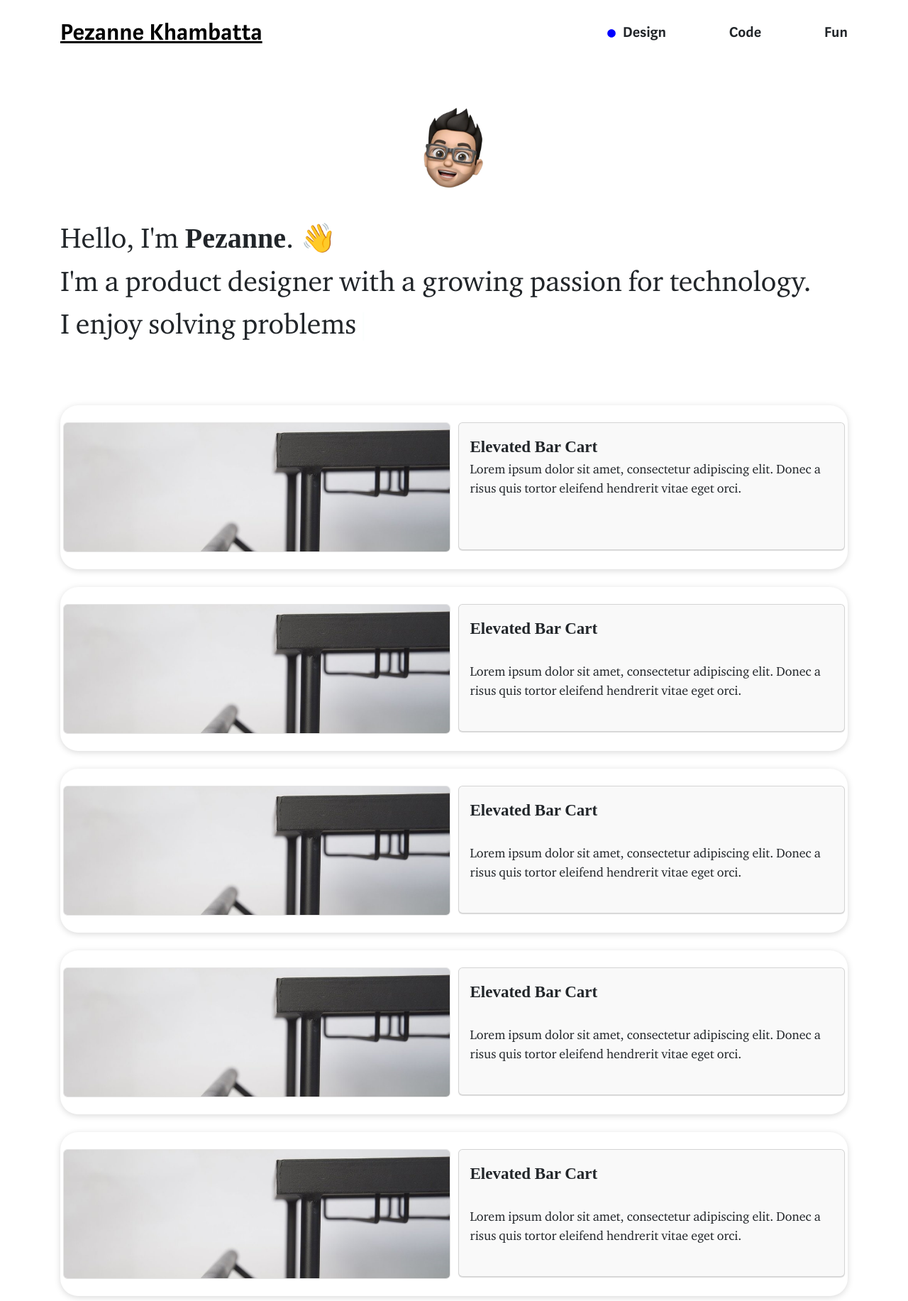
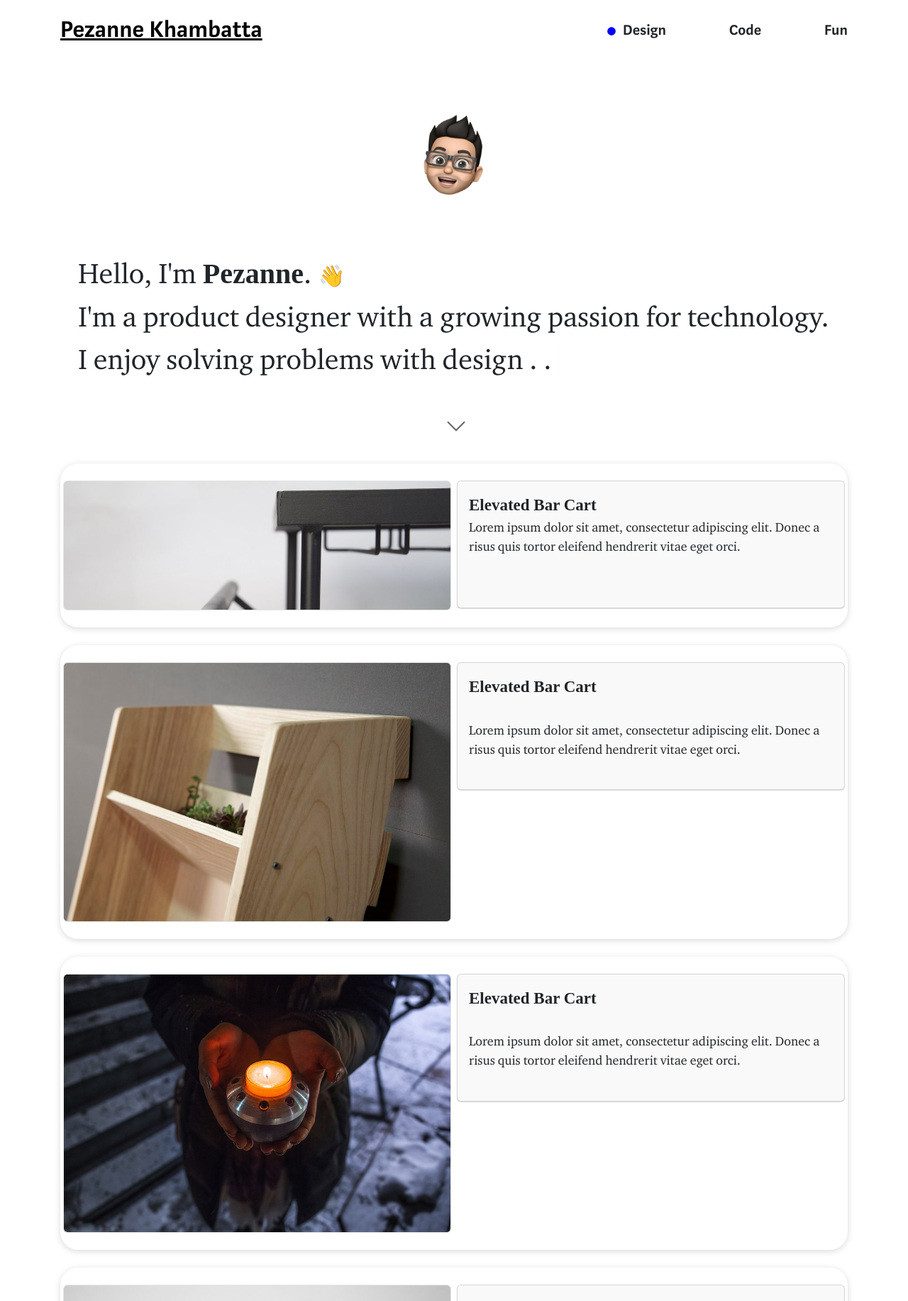
Before and after one commit to pkhambat1/DesignWebsite, a PHP site: page / in a window 1280 px wide. Shown: the top 1833 px of the page at 71% size. Run offline with PHP 8.4, Linux system fonts and the light colour scheme; some libraries are stand-ins or nearby versions; some web fonts are replaced.

Commit message:
hover and shadows perfected. Dummy content added

```diff
--- a/css/site.css
+++ b/css/site.css
@@ -203,12 +203,17 @@ span {
   font-family: medium-content-serif-font;
 }
 
+.intro {
+  padding-left: 40px;
+  padding-right: 40px;
+}
+
 .intro span {
   font-size: 40px;
 }
 
 span.emoji {
-  font-size: 40px;
+  font-size: 30px;
   margin-bottom: 20px;
   padding-left: 10px;
 }
@@ -298,8 +303,8 @@ span.emoji {
   background-size: cover;
   background-repeat: no-repeat;
   margin: auto;
-  margin-bottom: 20px;
-  margin-top: 20px;
+  margin-bottom: 60px;
+  margin-top: 30px;
 }
 
 .page-footer {
@@ -322,7 +327,7 @@ span.emoji {
   /*padding-top: 10px;*/
 }
 
-#logo:hover, #hamburger:hover {
+#logo:hover {
   color: rgba(0,0,0,.7);
 }
 
@@ -334,7 +339,7 @@ span.emoji {
   transition: .2s ease-in;
   /*background: #20D188;*/
   background: white;
-  padding: 10px 5px;
+  padding: 16px 5px;
 }
 
 .navbar-light .navbar-brand, .navbar-light .navbar-nav .nav-link, .navbar-light .navbar-nav .nav-link.active {
@@ -349,15 +354,8 @@ span.emoji {
 .nav-link {
   font-weight: 700;
   font-size: 22px;
-  padding-top: 10px;
-  padding-left: 0;
-  padding-right: 0;
+  padding: 0px 0px 0px 0px;
 }
-
-/*.nav-link:hover {
-  text-decoration: underline;
-  transition: 0.2s;
-}*/
 
 .fa-circle {
   color: blue;
@@ -390,9 +388,11 @@ span.emoji {
   padding: 1.5rem 0 .25rem 0;
   margin-bottom: 25px;
   transition: .4s;
+  position: relative;
+  top: 0;
 }
   .rect:hover {
-    margin-bottom: 30px;
+    top: -5px;
     box-shadow: 0px 4px 18px 5px rgba(0,0,0,.15);
   }
 
@@ -522,3 +522,77 @@ button:focus {
 div.col-12 {
   transition: .4s;
 }
+
+*,
+:after,
+:before {
+  box-sizing: border-box;
+  margin: 0;
+  padding: 0;
+}
+
+section {
+  height: 100vh;
+  width: 100%;
+  display: table;
+
+}
+
+.scroll-down {
+  opacity: 1;
+  -webkit-transition: all .5s ease-in 3s;
+  transition: all .5s ease-in 3s;
+}
+
+.scroll-down {
+  position: relative;
+  bottom: -50px;
+  left: 50%;
+  margin-left: -16px;
+  display: block;
+  width: 32px;
+  height: 32px;
+  /* border: 2px solid #000; */
+  background-size: 14px auto;
+  border-radius: 50%;
+  z-index: 2;
+  -webkit-animation: bounce 2s infinite 2s;
+  animation: bounce 2s infinite 2s;
+  -webkit-transition: all .2s ease-in;
+  transition: all .2s ease-in;
+}
+
+.scroll-down:before {
+    position: absolute;
+    top: calc(50% - 8px);
+    left: calc(50% - 6px);
+    transform: rotate(-45deg);
+    display: block;
+    width: 18px;
+    height: 18px;
+    content: "";
+    border: 2px solid rgba(0,0,0,.6);
+    border-width: 0px 0 2px 2px;
+}
+
+@keyframes bounce {
+  0%,
+  100%,
+  20%,
+  50%,
+  80% {
+    -webkit-transform: translateY(0);
+    -ms-transform: translateY(0);
+    transform: translateY(0);
+  }
+  40% {
+    -webkit-transform: translateY(-10px);
+    -ms-transform: translateY(-10px);
+    transform: translateY(-10px);
+  }
+  60% {
+    -webkit-transform: translateY(-5px);
+    -ms-transform: translateY(-5px);
+    transform: translateY(-5px);
+  }
+}
--- a/index.html
+++ b/index.html
@@ -21,6 +21,7 @@
 
 	<!-- Fonts -->
 	<link href="https://fonts.googleapis.com/css?family=Lato:400,700|Montserrat:400,700|Open+Sans:400,700|Oswald|Raleway:400,700|Roboto:400,700&display=swap&subset=cyrillic" rel="stylesheet">
+	<script src="https://use.fontawesome.com/releases/v5.0.8/js/all.js"></script>
 
 	<!--Favicon-->
 	<link rel="shortcut icon" type="img/png" href="img/favicon.png">
@@ -28,19 +29,25 @@
 	<!-- Main Stylesheet -->
 	<link rel="stylesheet" href="css/site.css">
 
-	<script src="https://use.fontawesome.com/releases/v5.0.8/js/all.js"></script>
+	<!-- Typed -->
 	<script src="typed.js"></script>
+
+	<!-- Main Scripts -->
 	<script type="text/javascript" src="js/index.js"></script>
+
+	<!-- Carousel Scripts -->
+	<script type="text/javascript" src="js/content-carousel.js"></script>
 
 
 </head>
 
 <body>
+
+	<!-- Navbar -->
 	<main class="page landing-page">
 		<div class="portfolio-block">
 			<header>
 				<nav class="navbar navbar-light navbar-expand-lg fixed-top portfolio-navbar">
-					<!-- <div class="container-fluid"> -->
 					<div class="container">
 						<a class="nav-link logo" id="logo" href="index.html"><u>Pezanne Khambatta</u></a>
 						<button data-toggle="collapse" class="navbar-toggler" data-target="#navbarNav"><span class="sr-only">Toggle navigation</span><i class="fas fa-bars" id="hamburger"></i></button>
@@ -75,11 +82,13 @@
 		</div>
 	</main>
 
+	<!-- Avatar -->
 	<div class="container-fluid">
 		<div class="avatar" style="background-image:url('img/pezanne-memoji.png');"></div>
 	</div>
+
+	<!-- Intro -->
 	<div class="container">
-		<div class="about-me">
 		<div class="row justify-content-center">
 			<div class="col-12 text-left intro">
 				<span> Hello, I&#39;m <strong>Pezanne</strong>.</span><span class="emoji">👋</span><br />
@@ -87,13 +96,16 @@
 				<span> I enjoy solving problems<span id="typing"></span>
 
 			</div>
+			<div class="col-12">
+				<!-- Scroll Arrow -->
+				<a href="#" class="scroll-down" address="true"></a>
+			</div>
 
 		</div>
-		</div>
-	</div>
+
 	</div>
 
-<div class="container">
+	<div class="container scrollTo">
 		<div class="portfolio-block projects-cards">
 			<div class="row">
 				<div class="col-12">
@@ -113,164 +125,6 @@
 
 							<div class="item pl-1 pr-1">
 								<img src="img/elevated-bar-cart/EB2.jpg">
-						</div>
-						<div class="item">
-							<div class="textDescription mb-2">
-								<p>Lorem ipsum dolor sit amet, consectetur adipiscing elit.
-									Donec a risus quis tortor eleifend hendrerit vitae eget orci.
-									Curabitur sit amet diam quis dolor consectetur elementum ut mollis nibh.
-									In vel justo in nulla ornare rhoncus in nec arcu.
-									Nulla porta risus et convallis cursus.
-								</p>
-							</div>
-							<div class="textDescription">
-								<p>Lorem ipsum dolor sit amet, consectetur adipiscing elit.
-									Donec a risus quis tortor eleifend hendrerit vitae eget orci.
-									Curabitur sit amet diam quis dolor consectetur elementum ut mollis nibh.
-									In vel justo in nulla ornare rhoncus in nec arcu.
-									Nulla porta risus et convallis cursus.
-								</p>
-							</div>
-						</div>
-						<div class="item ">
-							<div class="pl-1 mb-2">
-								<img src="img/elevated-bar-cart/EB1.jpg">
-							</div>
-							<div class="textDescription">
-								<p>
-									In vel justo in nulla ornare rhoncus in nec arcu.
-									Nulla porta risus et convallis cursus.
-								</p>
-							</div>
-						</div>
-						<div class="item">
-							<div class="textDescription mb-2">
-								<p>
-									Lorem ipsum dolor sit amet, consectetur adipiscing elit.
-									Donec a risus quis tortor eleifend hendrerit vitae eget orci.
-								</p>
-							</div>
-							<div class="pl-1">
-								<img src="img/elevated-bar-cart/EB3.png">
-							</div>
-						</div>
-						<div class="item">
-							<div class="pl-1 mb-2">
-								<img src="img/elevated-bar-cart/EB_T_16_9.jpg">
-
-							</div>
-							<div class="textDescription mb-2">
-								<p>
-									Curabitur sit amet diam quis dolor consectetur elementum ut mollis nibh.
-									In vel justo in nulla ornare rhoncus in nec arcu.
-									Nulla porta risus et convallis cursus.
-								</p>
-							</div>
-							<div class="textDescription">
-								<p>Lorem ipsum dolor sit amet, consectetur adipiscing elit.
-									Donec a risus quis tortor eleifend hendrerit vitae eget orci.
-								</p>
-							</div>
-						</div>
-					</div>
-				</div>
-			</div>
-			<div class="col-12">
-				<div class="rect">
-					<div class="owl-carousel owl-theme">
-						<div class="item pl-1 pr-1">
-							<img src="img/elevated-bar-cart/EB_T_16_9.jpg">
-						</div>
-						<div class="item">
-							<div class="textDescription titleCaption">
-								<span><strong>Elevated Bar Cart</strong></span><br /><br />
-								<p>Lorem ipsum dolor sit amet, consectetur adipiscing elit.
-									Donec a risus quis tortor eleifend hendrerit vitae eget orci.
-								</p>
-							</div>
-						</div>
-
-						<div class="item pl-1 pr-1">
-							<img src="img/elevated-bar-cart/EB1.jpg">
-						</div>
-						<div class="item">
-							<div class="textDescription mb-2">
-								<p>Lorem ipsum dolor sit amet, consectetur adipiscing elit.
-									Donec a risus quis tortor eleifend hendrerit vitae eget orci.
-									Curabitur sit amet diam quis dolor consectetur elementum ut mollis nibh.
-									In vel justo in nulla ornare rhoncus in nec arcu.
-									Nulla porta risus et convallis cursus.
-								</p>
-							</div>
-							<div class="textDescription">
-								<p>Lorem ipsum dolor sit amet, consectetur adipiscing elit.
-									Donec a risus quis tortor eleifend hendrerit vitae eget orci.
-									Curabitur sit amet diam quis dolor consectetur elementum ut mollis nibh.
-									In vel justo in nulla ornare rhoncus in nec arcu.
-									Nulla porta risus et convallis cursus.
-								</p>
-							</div>
-						</div>
-						<div class="item ">
-							<div class="pl-1 mb-2">
-								<img src="img/elevated-bar-cart/EB2.jpg">
-							</div>
-							<div class="textDescription">
-								<p>
-									In vel justo in nulla ornare rhoncus in nec arcu.
-									Nulla porta risus et convallis cursus.
-								</p>
-							</div>
-						</div>
-						<div class="item">
-							<div class="textDescription mb-2">
-								<p>
-									Lorem ipsum dolor sit amet, consectetur adipiscing elit.
-									Donec a risus quis tortor eleifend hendrerit vitae eget orci.
-								</p>
-							</div>
-							<div class="pl-1">
-								<img src="img/elevated-bar-cart/EB3.png">
-							</div>
-						</div>
-						<div class="item">
-							<div class="pl-1 mb-2">
-								<img src="img/elevated-bar-cart/EB_T_16_9.jpg">
-
-							</div>
-							<div class="textDescription mb-2">
-								<p>
-									Curabitur sit amet diam quis dolor consectetur elementum ut mollis nibh.
-									In vel justo in nulla ornare rhoncus in nec arcu.
-									Nulla porta risus et convallis cursus.
-								</p>
-							</div>
-							<div class="textDescription">
-								<p>Lorem ipsum dolor sit amet, consectetur adipiscing elit.
-									Donec a risus quis tortor eleifend hendrerit vitae eget orci.
-								</p>
-							</div>
-						</div>
-					</div>
-				</div>
-			</div>
-			<div class="col-12">
-				<div class="rect">
-					<div class="owl-carousel owl-theme">
-						<div class="item pl-1 pr-1">
-							<img src="img/elevated-bar-cart/EB_T_16_9.jpg">
-						</div>
-						<div class="item">
-							<div class="textDescription titleCaption">
-								<span><strong>Elevated Bar Cart</strong></span><br /><br />
-								<p>Lorem ipsum dolor sit amet, consectetur adipiscing elit.
-									Donec a risus quis tortor eleifend hendrerit vitae eget orci.
-								</p>
-							</div>
-						</div>
-
-						<div class="item pl-1 pr-1">
-							<img src="img/elevated-bar-cart/EB1.jpg">
 							</div>
 							<div class="item">
 								<div class="textDescription mb-2">
@@ -337,7 +191,7 @@
 					<div class="rect">
 						<div class="owl-carousel owl-theme">
 							<div class="item pl-1 pr-1">
-							<img src="img/elevated-bar-cart/EB_T_16_9.jpg">
+								<img src="img/leaning-planter/LP1.jpg">
 							</div>
 							<div class="item">
 								<div class="textDescription titleCaption">
@@ -349,7 +203,7 @@
 							</div>
 
 							<div class="item pl-1 pr-1">
-							<img src="img/elevated-bar-cart/EB1.jpg">
+								<img src="img/leaning-planter/LP2.jpg">
 							</div>
 							<div class="item">
 								<div class="textDescription mb-2">
@@ -371,7 +225,7 @@
 							</div>
 							<div class="item ">
 								<div class="pl-1 pr-1 mb-2">
-								<img src="img/elevated-bar-cart/EB1.jpg">
+									<img src="img/leaning-planter/LP3.jpg">
 								</div>
 								<div class="textDescription">
 									<p>
@@ -388,12 +242,170 @@
 									</p>
 								</div>
 								<div class="pl-1 pr-1">
-								<img src="img/elevated-bar-cart/EB3.png">
+									<img src="img/leaning-planter/LP4.png">
 								</div>
 							</div>
 							<div class="item">
 								<div class="pl-1 pr-1 mb-2">
-								<img src="img/elevated-bar-cart/EB_T_16_9.jpg">
+									<img src="img/leaning-planter/LP5.jpg">
+
+								</div>
+								<div class="textDescription mb-2">
+									<p>
+										Curabitur sit amet diam quis dolor consectetur elementum ut mollis nibh.
+										In vel justo in nulla ornare rhoncus in nec arcu.
+										Nulla porta risus et convallis cursus.
+									</p>
+								</div>
+								<div class="textDescription">
+									<p>Lorem ipsum dolor sit amet, consectetur adipiscing elit.
+										Donec a risus quis tortor eleifend hendrerit vitae eget orci.
+									</p>
+								</div>
+							</div>
+						</div>
+					</div>
+				</div>
+				<div class="col-12">
+					<div class="rect">
+						<div class="owl-carousel owl-theme">
+							<div class="item pl-1 pr-1">
+								<img src="img/tea-light-candle-holder/TL1.jpg">
+							</div>
+							<div class="item">
+								<div class="textDescription titleCaption">
+									<span><strong>Elevated Bar Cart</strong></span><br /><br />
+									<p>Lorem ipsum dolor sit amet, consectetur adipiscing elit.
+										Donec a risus quis tortor eleifend hendrerit vitae eget orci.
+									</p>
+								</div>
+							</div>
+
+							<div class="item pl-1 pr-1">
+								<img src="img/tea-light-candle-holder/TL2.png">
+							</div>
+							<div class="item">
+								<div class="textDescription mb-2">
+									<p>Lorem ipsum dolor sit amet, consectetur adipiscing elit.
+										Donec a risus quis tortor eleifend hendrerit vitae eget orci.
+										Curabitur sit amet diam quis dolor consectetur elementum ut mollis nibh.
+										In vel justo in nulla ornare rhoncus in nec arcu.
+										Nulla porta risus et convallis cursus.
+									</p>
+								</div>
+								<div class="textDescription">
+									<p>Lorem ipsum dolor sit amet, consectetur adipiscing elit.
+										Donec a risus quis tortor eleifend hendrerit vitae eget orci.
+										Curabitur sit amet diam quis dolor consectetur elementum ut mollis nibh.
+										In vel justo in nulla ornare rhoncus in nec arcu.
+										Nulla porta risus et convallis cursus.
+									</p>
+								</div>
+							</div>
+							<div class="item ">
+								<div class="pl-1 pr-1 mb-2">
+									<img src="img/tea-light-candle-holder//TL3.jpg">
+								</div>
+								<div class="textDescription">
+									<p>
+										In vel justo in nulla ornare rhoncus in nec arcu.
+										Nulla porta risus et convallis cursus.
+									</p>
+								</div>
+							</div>
+							<div class="item">
+								<div class="textDescription mb-2">
+									<p>
+										Lorem ipsum dolor sit amet, consectetur adipiscing elit.
+										Donec a risus quis tortor eleifend hendrerit vitae eget orci.
+									</p>
+								</div>
+								<div class="pl-1 pr-1">
+									<img src="img/tea-light-candle-holder/TL4.jpg">
+								</div>
+							</div>
+							<div class="item">
+								<div class="pl-1 pr-1 mb-2">
+									<img src="img/tea-light-candle-holder/TL5.png">
+
+								</div>
+								<div class="textDescription mb-2">
+									<p>
+										Curabitur sit amet diam quis dolor consectetur elementum ut mollis nibh.
+										In vel justo in nulla ornare rhoncus in nec arcu.
+										Nulla porta risus et convallis cursus.
+									</p>
+								</div>
+								<div class="textDescription">
+									<p>Lorem ipsum dolor sit amet, consectetur adipiscing elit.
+										Donec a risus quis tortor eleifend hendrerit vitae eget orci.
+									</p>
+								</div>
+							</div>
+						</div>
+					</div>
+				</div>
+				<div class="col-12">
+					<div class="rect">
+						<div class="owl-carousel owl-theme">
+							<div class="item pl-1 pr-1">
+								<img src="img/buckle-end-table/BT1.png">
+							</div>
+							<div class="item">
+								<div class="textDescription titleCaption">
+									<span><strong>Elevated Bar Cart</strong></span><br /><br />
+									<p>Lorem ipsum dolor sit amet, consectetur adipiscing elit.
+										Donec a risus quis tortor eleifend hendrerit vitae eget orci.
+									</p>
+								</div>
+							</div>
+
+							<div class="item pl-1 pr-1">
+								<img src="img/buckle-end-table/BT2.png">
+							</div>
+							<div class="item">
+								<div class="textDescription mb-2">
+									<p>Lorem ipsum dolor sit amet, consectetur adipiscing elit.
+										Donec a risus quis tortor eleifend hendrerit vitae eget orci.
+										Curabitur sit amet diam quis dolor consectetur elementum ut mollis nibh.
+										In vel justo in nulla ornare rhoncus in nec arcu.
+										Nulla porta risus et convallis cursus.
+									</p>
+								</div>
+								<div class="textDescription">
+									<p>Lorem ipsum dolor sit amet, consectetur adipiscing elit.
+										Donec a risus quis tortor eleifend hendrerit vitae eget orci.
+										Curabitur sit amet diam quis dolor consectetur elementum ut mollis nibh.
+										In vel justo in nulla ornare rhoncus in nec arcu.
+										Nulla porta risus et convallis cursus.
+									</p>
+								</div>
+							</div>
+							<div class="item ">
+								<div class="pl-1 pr-1 mb-2">
+									<img src="img/buckle-end-table/BT3.png">
+								</div>
+								<div class="textDescription">
+									<p>
+										In vel justo in nulla ornare rhoncus in nec arcu.
+										Nulla porta risus et convallis cursus.
+									</p>
+								</div>
+							</div>
+							<div class="item">
+								<div class="textDescription mb-2">
+									<p>
+										Lorem ipsum dolor sit amet, consectetur adipiscing elit.
+										Donec a risus quis tortor eleifend hendrerit vitae eget orci.
+									</p>
+								</div>
+								<div class="pl-1 pr-1">
+									<img src="img/buckle-end-table/BT4.png">
+								</div>
+							</div>
+							<div class="item">
+								<div class="pl-1 pr-1 mb-2">
+									<img src="img/buckle-end-table/BT5.png">
 
 								</div>
 								<div class="textDescription mb-2">
@@ -588,6 +600,7 @@
 			</div>
 		</div>
 	</footer>
+
 </body>
 
 </html>
--- a/js/index.js
+++ b/js/index.js
@@ -2,23 +2,15 @@
 var toggleVal = "initial";
 
 $(document).ready(() => {
-    loadCarousel();
-    scrollCarousel();
-    slideCarousel();
     typing();
 });
 
 
-var scrollCarousel = () => {
-    $('.carousel-control-prev, .carousel-control-next, .owl-dots').on('click', function () {
-        $('html,body').animate({ scrollTop: $(this).closest('.rect').offset().top - 80 }, 400);
-    });
-};
 
 function typing(){
     $("#typing").typed({
         strings: ["", "", "", "", " with research . . .", "", " with design . . .", "", " with programming . . . "],
-        typeSpeed: 0,
+        typeSpeed: 30,
         loop: true
     });
 };
@@ -36,22 +28,9 @@ $(window).on("resize", function(){
     }
 });
 
-var hideOwlNav = () => {
-    $('.arrowbox, .owl-dots').css("opacity", "0");
-    $('.rect').hover(function () {
-        $(this).find('.arrowbox').css("opacity", ".4");
-        $(this).find('.owl-dots').css("opacity", "1");
-    },
-    function () {
-        $(this).find('.arrowbox').css("opacity", "0");
-        $(this).find('.owl-dots').css("opacity", "0");
-    });
-};
-
-function navbarChange(toggleVal) {
+var navbarChange = function (toggleVal) {
     // if scrolled down
     if ($(this).scrollTop() > $('.fixed-top').height()) {
-        $('#logo, .portfolio-navbar .navbar-nav .nav-link').css({ "color": "#212529" });
         $('.navbar-light').css("background", "#fff");
         $('.navbar-light').css("opacity", ".96");
         $('.portfolio-navbar.navbar').css("box-shadow", "0 4px 10px rgba(0,0,0,.15)");
@@ -67,7 +46,6 @@ function navbarChange(toggleVal) {
         // if on top
     } else {
         $('#logo, .portfolio-navbar .navbar-nav .nav-link').css({ "font-size": "" });
-        $('#logo, .portfolio-navbar .navbar-nav .nav-link').css({ "color": "" });
         $('.navbar-light').css({ "padding": "" });
         $('.navbar-light').css({ "background": "" });
         $('.navbar-light').css({ "opacity": "" });
@@ -98,76 +76,3 @@ $(document).ready(() => {
         navbarChange("uncollapsed");
     });
 });
-
-var loadCarousel = () => {
-    $('.owl-carousel').owlCarousel({
-        items: 1,
-        margin: 3,
-        autoHeight: true,
-        autoHeightClass: 'owl-height',
-        mouseDrag: true,
-        autoplay: false,
-        nav: true,
-        lazyLoad: true,
-        responsiveClass: true,
-        responsive: {
-            0: {
-                items: 1
-            },
-            768: {
-                items: 2
-            }
-        },
-        navText: ["<div class=\"carousel-control-prev\" role=\"button\" data-slide=\"prev\"><div class=\"arrowbox\"><i class=\"fa fa-angle-left align-middle mt-4 mb-4 \"></i></div><span class=\"sr-only\">Previous</span></div>",
-        "<div class=\"carousel-control-next\" role=\"button\" data-slide=\"next\"><div class=\"arrowbox\"><i class=\"fa fa-angle-right align-middle mt-4 mb-4 \"></i></div><span class=\"sr-only\">Next</span></div>"]
-    }).on("dragged.owl.carousel", function () {
-        $('html,body').animate({ scrollTop: $(this).closest('.rect').offset().top - 80 }, 400);
-    });
-
-};
-
-var slideCarousel = () => {
-    $('.owl-carousel').on('translate.owl.carousel', function () {
-        if ($(this).find('button.owl-prev').hasClass('disabled')) {
-
-            // revert to right arrow control dimensions
-            $(this).find('.carousel-control-next').css({ "width": "" });
-            $(this).find('.carousel-control-next').css({ "bottom": "" });
-            $(this).find('.carousel-control-next').css({ "top": "" });
-            $(this).find('.arrowbox').css({ "opacity": "" });
-            $(this).find('.owl-dots').css({ "opacity": "" });
-            // Revert arrowbox to hidden
-            $(this).closest('.rect').hover(function () {
-                $(this).find('.arrowbox').css({ "opacity": "" });
-                $(this).find('.owl-dots').css({ "opacity": "" });
-            });
-
-            // Hover has previous effect
-            $(this).closest('.rect:hover').css({"margin-bottom" : ""});
-            $(this).closest('.rect:hover').css({"box-shadow" : ""});
-
-        } else {
-            // Expand right arrow control
-            $(this).find('.carousel-control-next').css("width", "45px");
-            $(this).find('.carousel-control-next').css("bottom", "20px");
-            $(this).find('.carousel-control-next').css("top", "0");
-            $(this).find('.arrowbox').css("opacity", ".4");
-            $(this).find('.owl-dots').css("opacity", "1");
-
-            // Unide arrowbox and owldots
-            $(this).closest('.rect').hover(function () {
-                console.log('hovaa');
-                $(this).find('.arrowbox').css("opacity", ".4");
-                $(this).find('.owl-dots').css("opacity", "1");
-            },
-            function () {
-                $(this).find('.arrowbox').css({ "opacity": "" });
-                $(this).find('.owl-dots').css({ "opacity": "" });
-            });
-            // Hover has 0 effect
-            $(this).closest('.rect:hover').css("margin-bottom", "25px");
-            $(this).closest('.rect:hover').css("box-shadow", "0px 2px 7px 2px rgba(0,0,0,.15)");
-
-        }
-    });
-};
```
Also changed, not shown: js/content-carousel.js (added, +106 -0 lines). Lines whose indentation alone changed are shown as unchanged.
